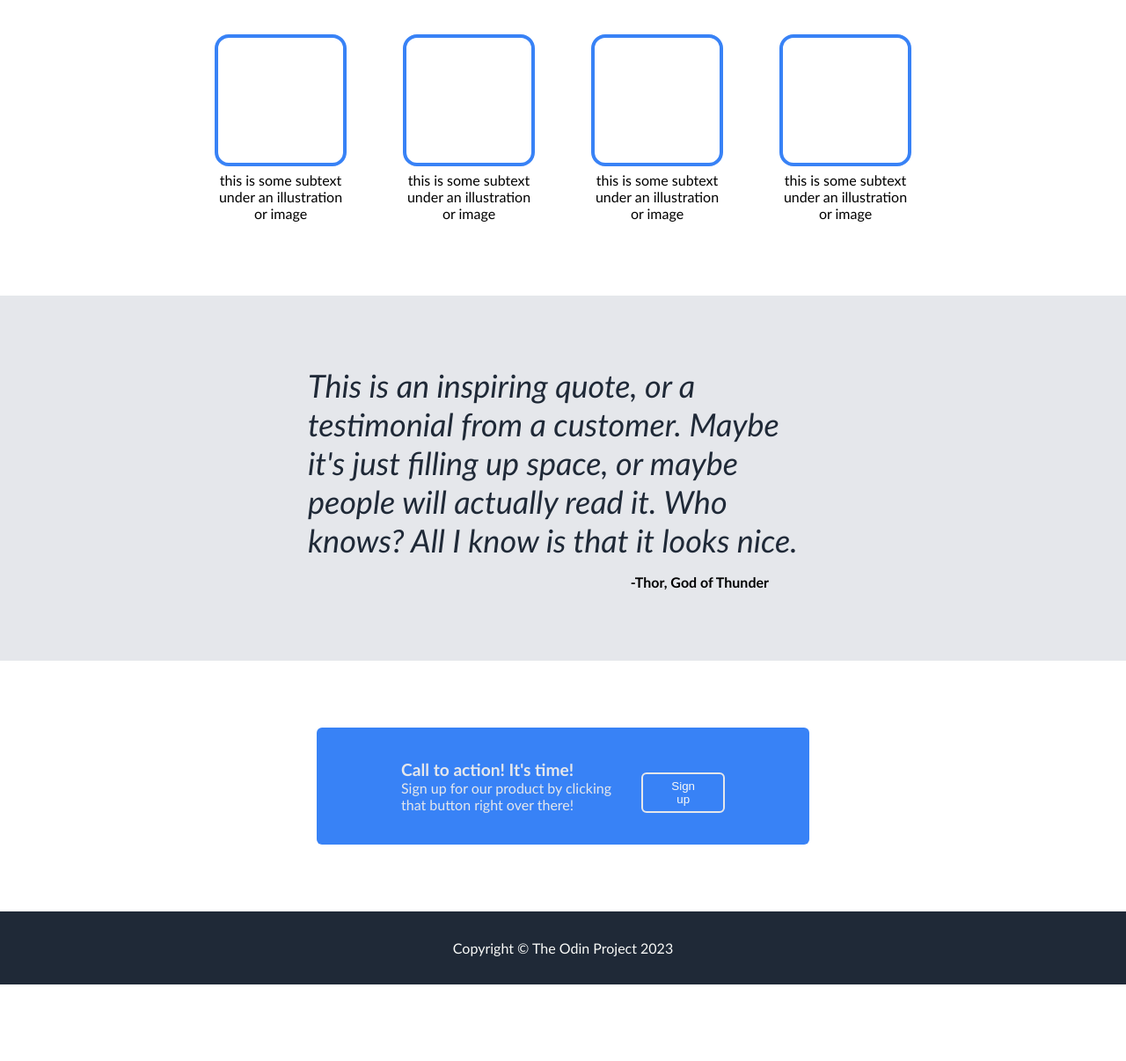
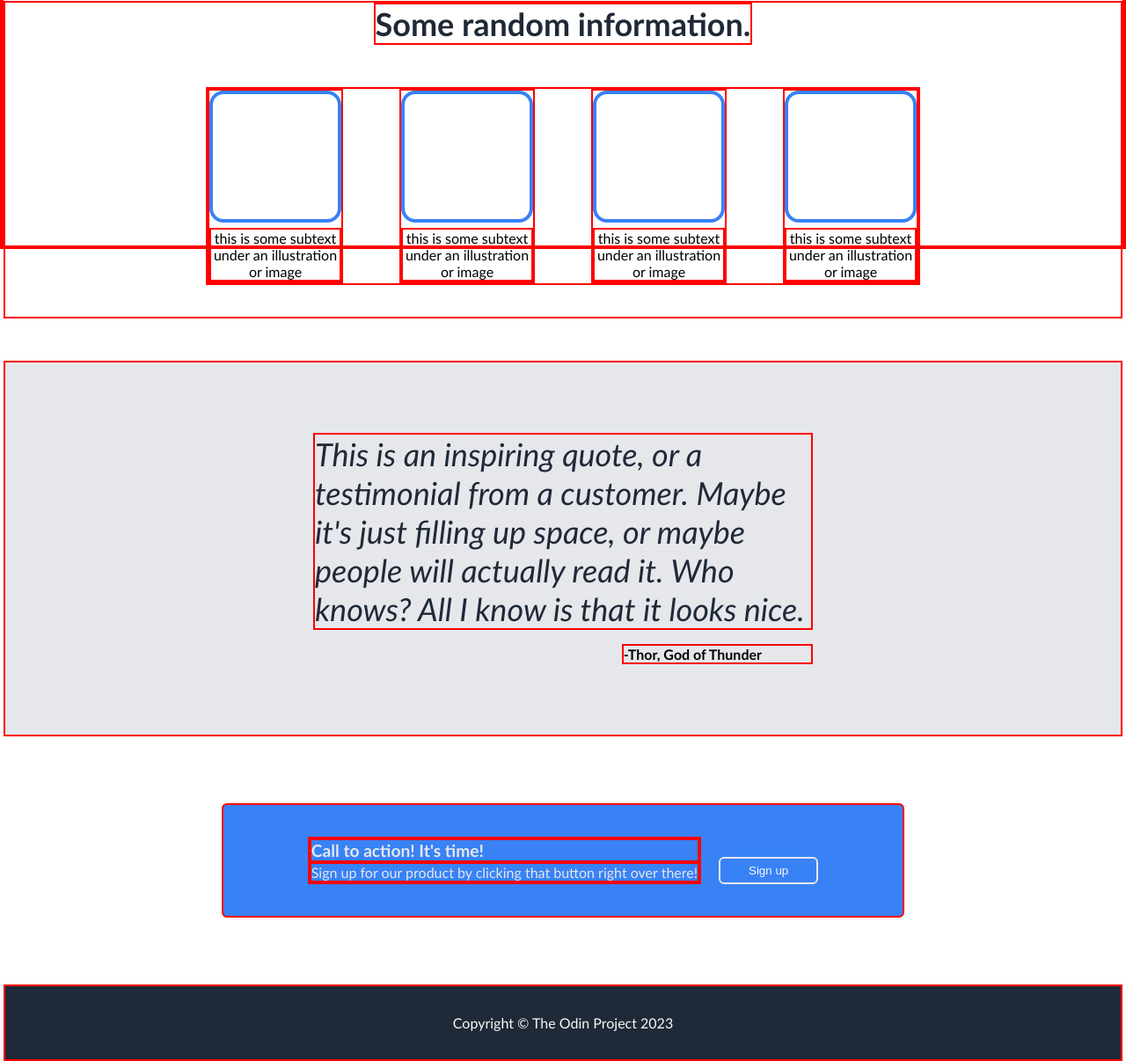
Before and after one commit to andrecosta90/landing-page, a plain HTML site: page index.html in a window 1280 px wide. Shown: the part 521-1727 px from the top of the page at 88% size. Before the commit the page ends 1640 px from the top, so only its background shows below. Drawn offline with Linux system fonts and the light colour scheme.

Commit message:
Improve CSS styling

```diff
--- a/styles.css
+++ b/styles.css
@@ -1,5 +1,5 @@
 * {
-    /* border: 2px solid red; */
+    border: 2px solid red;
 }
 
 html {
@@ -16,7 +16,10 @@ html {
 }
 
 body {
-    min-height: 100vh;
+    height: 100vh;
+    min-width: 1024px;
+    /* width: auto; */
+    /* width: 1000px; */
     display: flex;
     flex-direction: column;
     justify-content: space-between;
@@ -73,6 +76,7 @@ button {
 
 .header-logo-text {
     font-size: 24px;
+    font-weight: 800;
 }
 
 .hero-main-text {
@@ -102,7 +106,6 @@ button {
     justify-content: space-between;
     padding: 80px 0;
     gap: 40px;
-    /* margin-bottom: 128px; */
 }
 
 .content-header-left {
@@ -209,9 +212,9 @@ button {
     background-color: #3882f6;
     color: #e5e7eb;
     border-radius: 6px;
-    justify-content: space-around;
+    justify-content: space-between;
     align-items: flex-end;
-    margin: 28px 360px;
+    margin: 28px auto;
     padding: 36px 96px;
     gap: 20px;
 }
```
